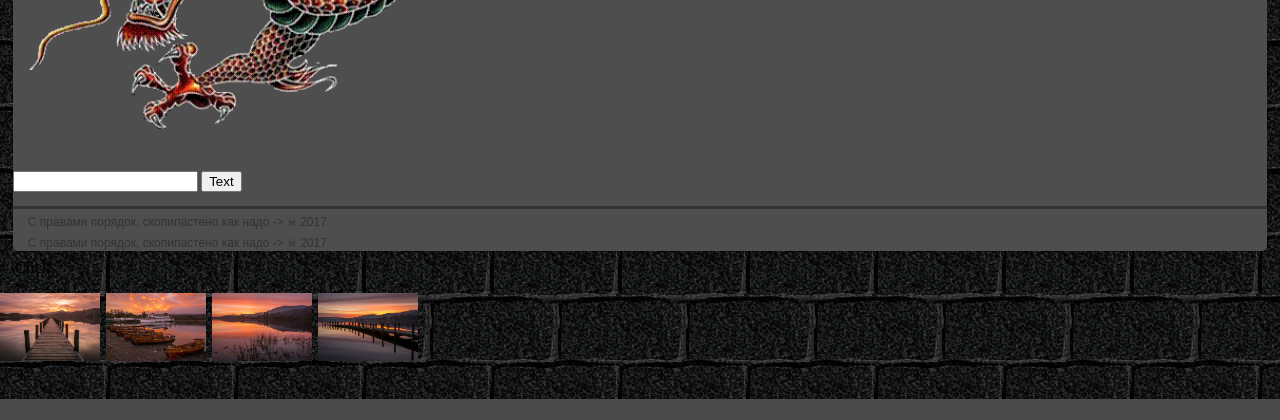
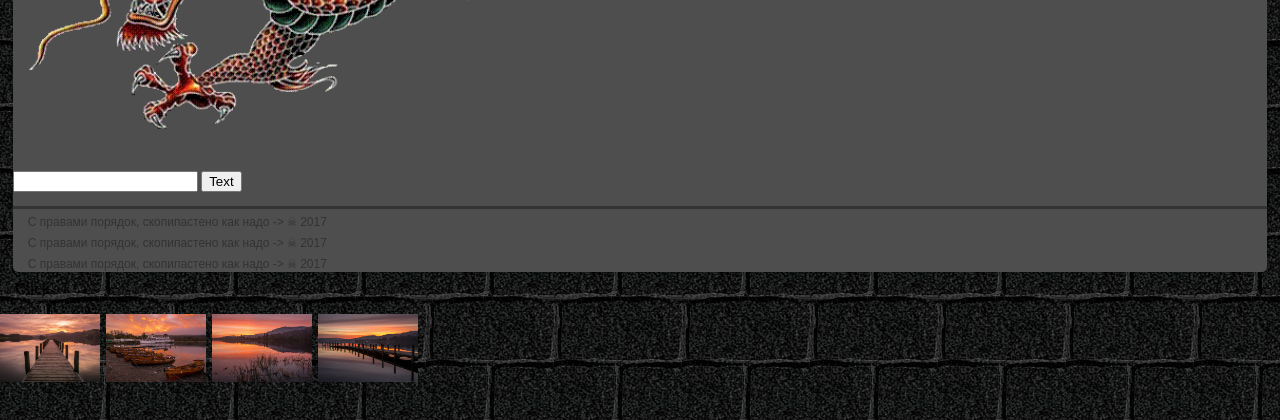
Before and after one commit to Radosfer/git-project, a PHP site: page /index.php in a window 1280 px wide. Shown: the part 688-1108 px from the top of the page. Before the commit the page ends 1087 px from the top, so only its background shows below. Run offline with PHP 8.4, Linux system fonts and the light colour scheme.

Commit message:
fvgfvfvdfvf

```diff
--- a/blocks/footer.php
+++ b/blocks/footer.php
@@ -3,5 +3,7 @@
         <p> С правами порядок, скопипастено как надо ->  &#9760  <?php echo date('Y')?></p>
         <p> С правами порядок, скопипастено как надо ->  &#9760  <?php echo date('Y')?></p>
 
+        <p> С правами порядок, скопипастено как надо ->  &#9760  <?php echo date('Y')?></p>
+
     </div>
 </footer>
```
